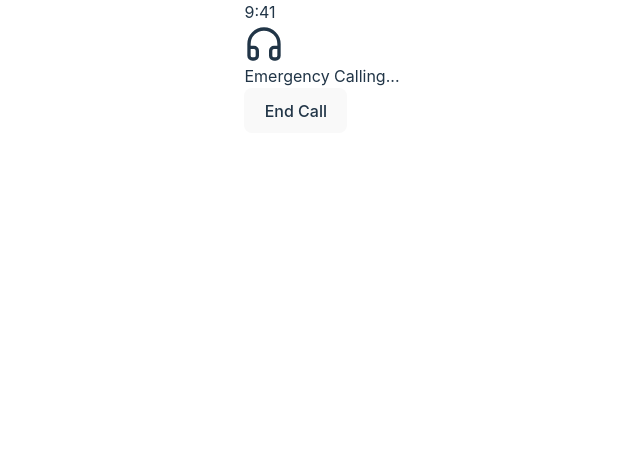
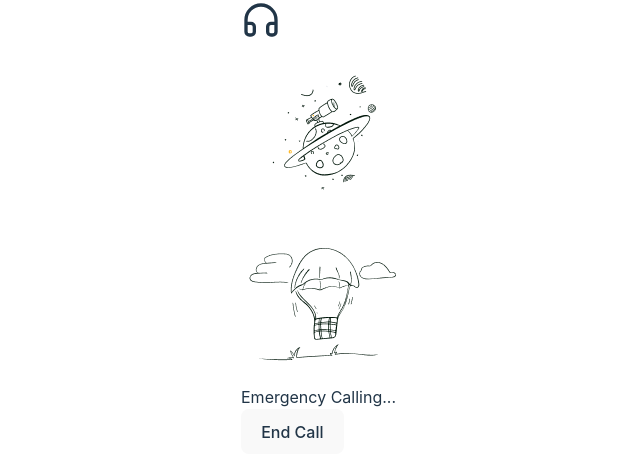
Before and after one commit to VietRocHack/YoungHeroes-frontend, a React (Vite) app: page / in a window 1280 px wide. Shown: the top 476 px of the page, without its empty margins (318-958 px from the left). Built offline with nearby package versions, Linux system fonts and the light colour scheme.

Commit message:
Add images to practice call

```diff
--- a/src/pages/practice/PracticeCall.jsx
+++ b/src/pages/practice/PracticeCall.jsx
@@ -1,16 +1,16 @@
-// import React from 'react';
 import { Headphones } from "lucide-react"
+import planet from "../../assets/planet.png"
+import ballon from "../../assets/ballon.png"
 
-export default function Component() {
+export default function PracticeCall() {
   return (
-    <div className="flex flex-col items-center justify-between min-h-screen bg-gray-100 w-full p-4 py-4">
-      <div className="w-full max-w-md bg-pink-200 rounded-lg shadow-lg overflow-hidden min-h-screen md:min-h-0">
-        <div className="p-6 flex flex-col items-center h-full justify-between">
-          <div className="w-full flex justify-start mb-4">
-            <span className="text-sm font-semibold">9:41</span>
+    <div className="flex items-center justify-center min-h-screen bg-gray-100">
+      <div className="w-full max-w-[375px] h-[812px] bg-pink-200 rounded-3xl shadow-lg overflow-hidden flex flex-col">
+        <div className="flex-1 p-6 flex flex-col">
+          <div className="w-full flex justify-between items-center mb-8">
           </div>
 
-          <div className="flex-grow flex items-center justify-center">
+          <div className="flex-1 flex items-center justify-center">
             <div className="relative w-64 h-64">
               <div className="absolute inset-0 bg-pink-300 rounded-full opacity-75"></div>
               <div className="absolute inset-4 bg-pink-400 rounded-full opacity-75"></div>
@@ -18,19 +18,24 @@ export default function Component() {
               <div className="absolute inset-12 bg-white rounded-full flex items-center justify-center">
                 <Headphones className="text-blue-600" size={40} />
               </div>
-              <div className="absolute -top-8 -left-8 w-16 h-16 bg-yellow-200 rounded-full opacity-50"></div>
-              <div className="absolute -bottom-4 -left-4 w-20 h-20 border-2 border-gray-400 rounded-md transform rotate-12 flex items-center justify-center">
-                <div className="w-12 h-8 bg-gray-400 rounded-t-full"></div>
+              <div className="absolute -top-24 -right-20 w-40 h-40 rounded-full">
+                <img src={planet} alt="planet" className="w-50" />
+              </div>
+              <div className="absolute -bottom-12 -left-20 w-50 h-50 rounded-md transform rotate-12 flex items-center justify-center">
+                <img src={ballon} alt="ballon" className="" />
               </div>
             </div>
           </div>
 
-          <div className="text-center mt-8 mb-4">
+          <div className="text-center mt-8">
             <h2 className="text-2xl font-semibold mb-4">Emergency Calling...</h2>
-            <button className="w-full bg-white hover:bg-gray-100 text-gray-800 font-semibold py-3 px-4 rounded-lg transition duration-300 ease-in-out">
-              End Call
-            </button>
           </div>
+        </div>
+
+        <div className="p-6">
+          <button className="w-full bg-white hover:bg-gray-100 text-gray-800 font-semibold py-3 px-4 rounded-full transition duration-300 ease-in-out">
+            End Call
+          </button>
         </div>
       </div>
     </div>
```
Also changed, not shown: src/assets/ballon.png (added), src/assets/planet.png (added).
